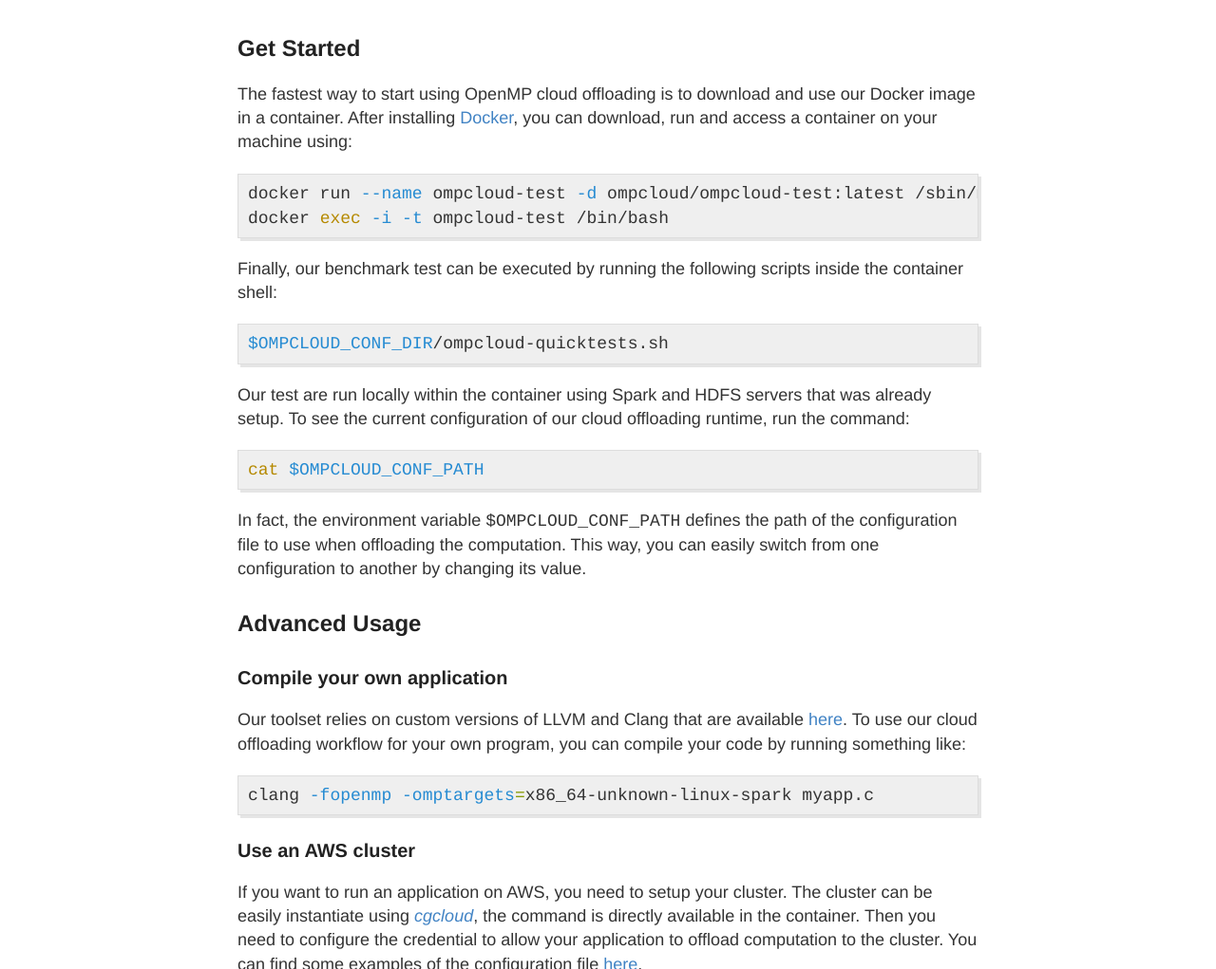
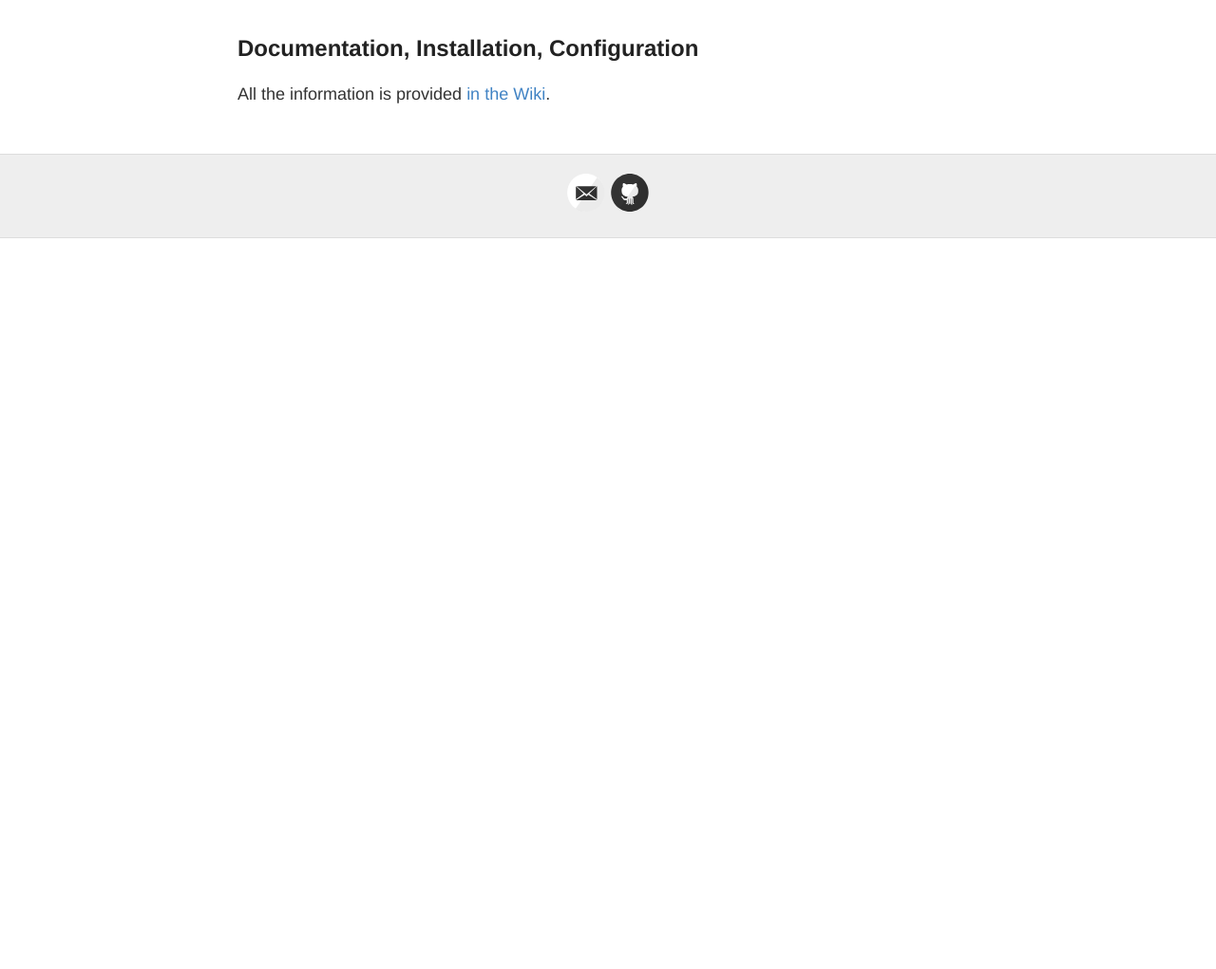
Before and after one commit to ompcloud/ompcloud.github.io, a Jekyll site: the page built from index.md, in a window 1280 px wide and 1400 px high, scrolled down 1153 px. Shown: the part 379-1400 px from the top of the window at 95% size. Built offline with Jekyll 4.4.1, drawn with Linux system fonts in a browser that asks for light colours; after the commit the page ends 1783 px from its top, so only the background shows below that; some of the changed text lies outside the part shown.

Commit message:
Update the website with direct link to the wiki (easier to update)

```diff
--- a/index.md
+++ b/index.md
@@ -42,54 +42,6 @@ Here is a recorded video demonstrating cloud offloading from a simple laptop to
   </iframe>
 </div>
 
-## Get Started
+## Documentation, Installation, Configuration
 
-The fastest way to start using OpenMP cloud offloading is to download and use our Docker image in a container.
-After installing [Docker](https://docs.docker.com/engine/installation/), you can download, run and access a container on your machine using:
-
-{% highlight shell %}
-docker run --name ompcloud-test -d ompcloud/ompcloud-test:latest /sbin/my_init
-docker exec -i -t ompcloud-test /bin/bash
-{% endhighlight %}
-
-Finally, our benchmark test can be executed by running the following scripts inside the container shell:
-
-{% highlight shell %}
-$OMPCLOUD_CONF_DIR/ompcloud-quicktests.sh
-{% endhighlight %}
-
-Our test are run locally within the container using Spark and HDFS servers that was already setup. To see the current configuration of our cloud offloading runtime, run the command:
-
-{% highlight shell %}
-cat $OMPCLOUD_CONF_PATH
-{% endhighlight %}
-
-In fact, the environment variable `$OMPCLOUD_CONF_PATH` defines the path of the configuration file to use when offloading the computation. This way, you can easily switch from one configuration to another by changing its value.
-
-## Advanced Usage
-
-### Compile your own application
-
-Our toolset relies on custom versions of LLVM and Clang that are available [here](https://github.com/ompcloud). To use our cloud offloading workflow for your own program, you can compile your code by running something like:
-
-{% highlight shell %}
-clang -fopenmp -omptargets=x86_64-unknown-linux-spark myapp.c
-{% endhighlight %}
-
-### Use an AWS cluster
-
-If you want to run an application on AWS, you need to setup your cluster. The cluster can be easily instantiate using [*cgcloud*](https://github.com/ompcloud/cgcloud), the  command is directly available in the container. Then you need to configure the credential to allow your application to offload computation to the cluster. You can find some examples of the configuration file [here](https://github.com/ompcloud/ompcloud-docker/tree/master/config-rtl-examples).
-
-### Update to last git version
-
-Our toolset is still very experimental, so it is probably a good idea to update it regularly. Update and recompilation within your container can be easily performed by running the following script:
-
-{% highlight shell %}
-$OMPCLOUD_SCRIPT_DIR/ompcloud-updatetools.sh
-{% endhighlight %}
-
-Another way is to update the docker image from the host using:
-
-{% highlight shell %}
-docker pull ompcloud/ompcloud-test:latest
-{% endhighlight %}
+All the information is provided [in the Wiki](https://github.com/ompcloud/ompcloud/wiki).
```
